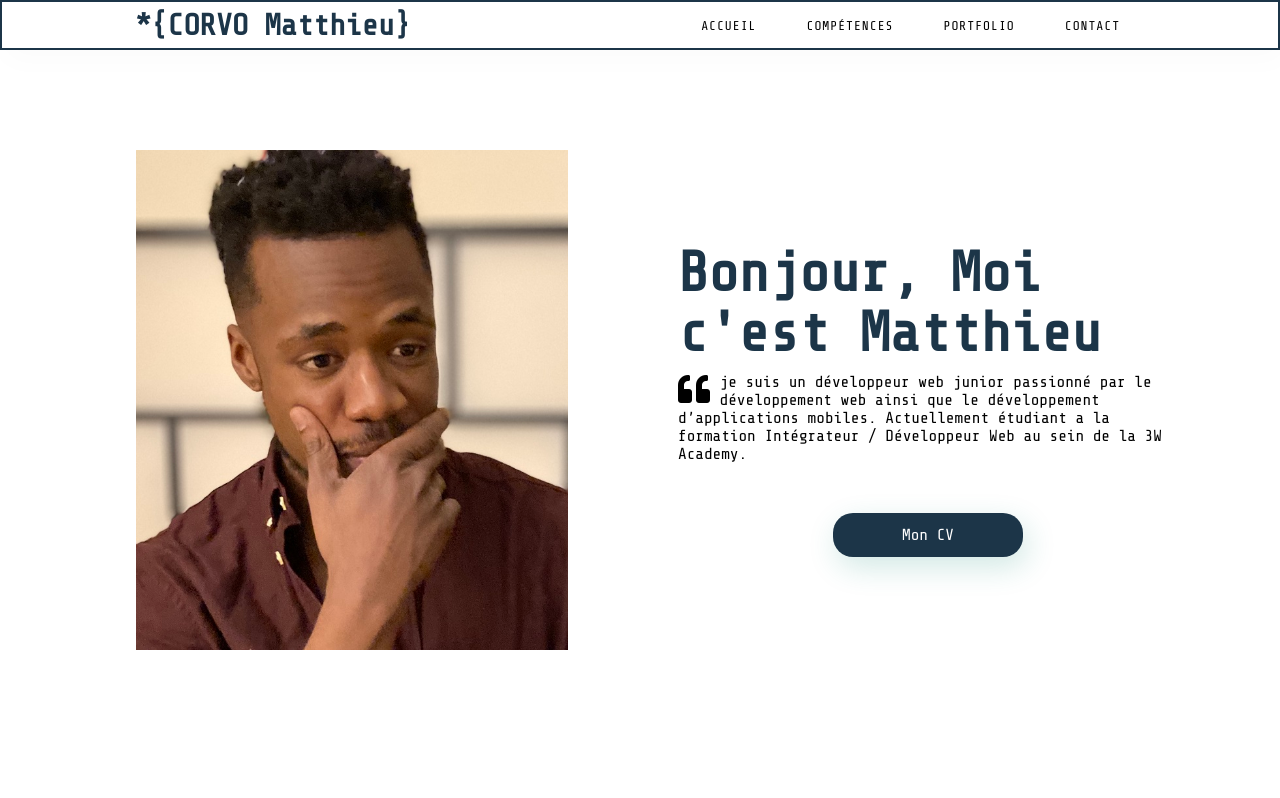
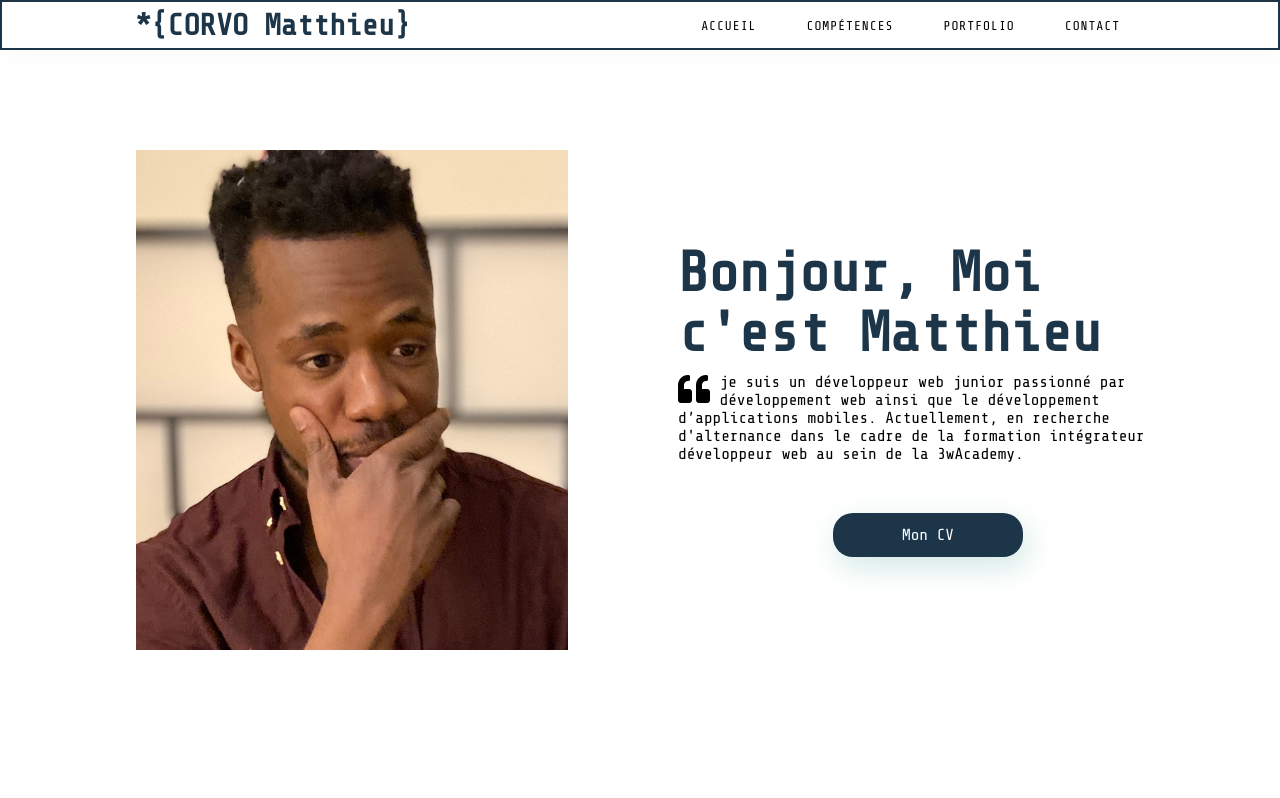
Before and after one commit to matthCorvo/CORVOMatthieu-portfolio, a plain HTML site: page index.html in a window 1280 px wide. Shown: the top 798 px of the page. Drawn offline with nearby package versions, Linux system fonts and the light colour scheme.

Commit message:
Add files via upload

```diff
--- a/index.html
+++ b/index.html
@@ -41,8 +41,8 @@
     <div class="main-text">
       <h1>Bonjour, Moi c'est Matthieu</h1>
       <i class="fa fa-quote-left fa-2x fa-pull-left "></i>
-      <p>je suis un développeur web junior passionné par le développement web ainsi que le développement d’applications mobiles. Actuellement étudiant a la formation Intégrateur / Développeur Web au sein de la 3W Academy.</p>
-      <!--btn------->
+      <p>
+        je suis un développeur web junior passionné par développement web ainsi que le développement d’applications mobiles. Actuellement, en recherche d'alternance dans le cadre de la formation intégrateur développeur web au sein de la 3wAcademy. </p>      <!--btn------->
       <a href="CV corvo matthieu - alternance 3wAcademy.pdf" class="portfolio-btn" target="_blank">Mon CV </a>
     </div>
     </div>
```
